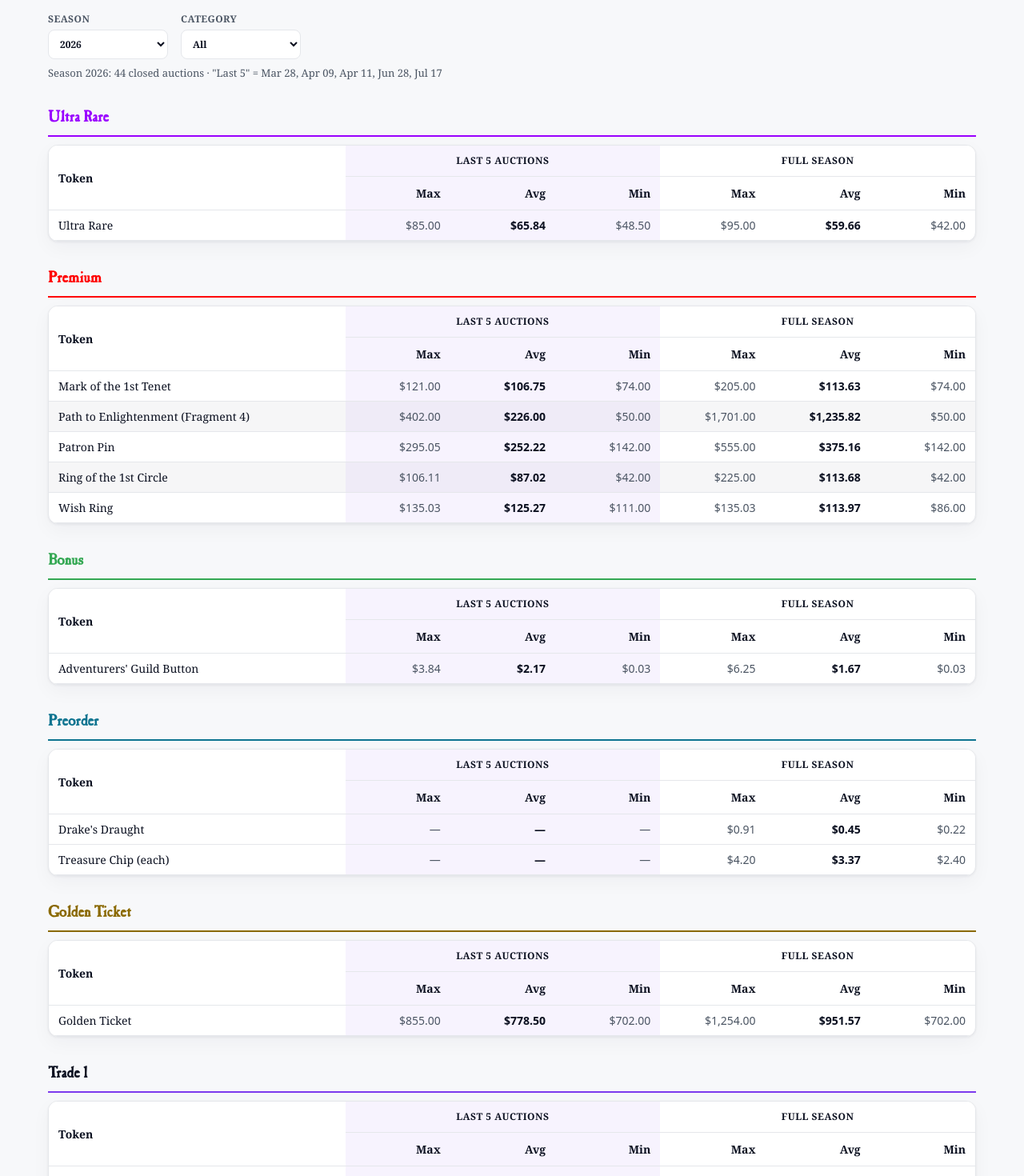
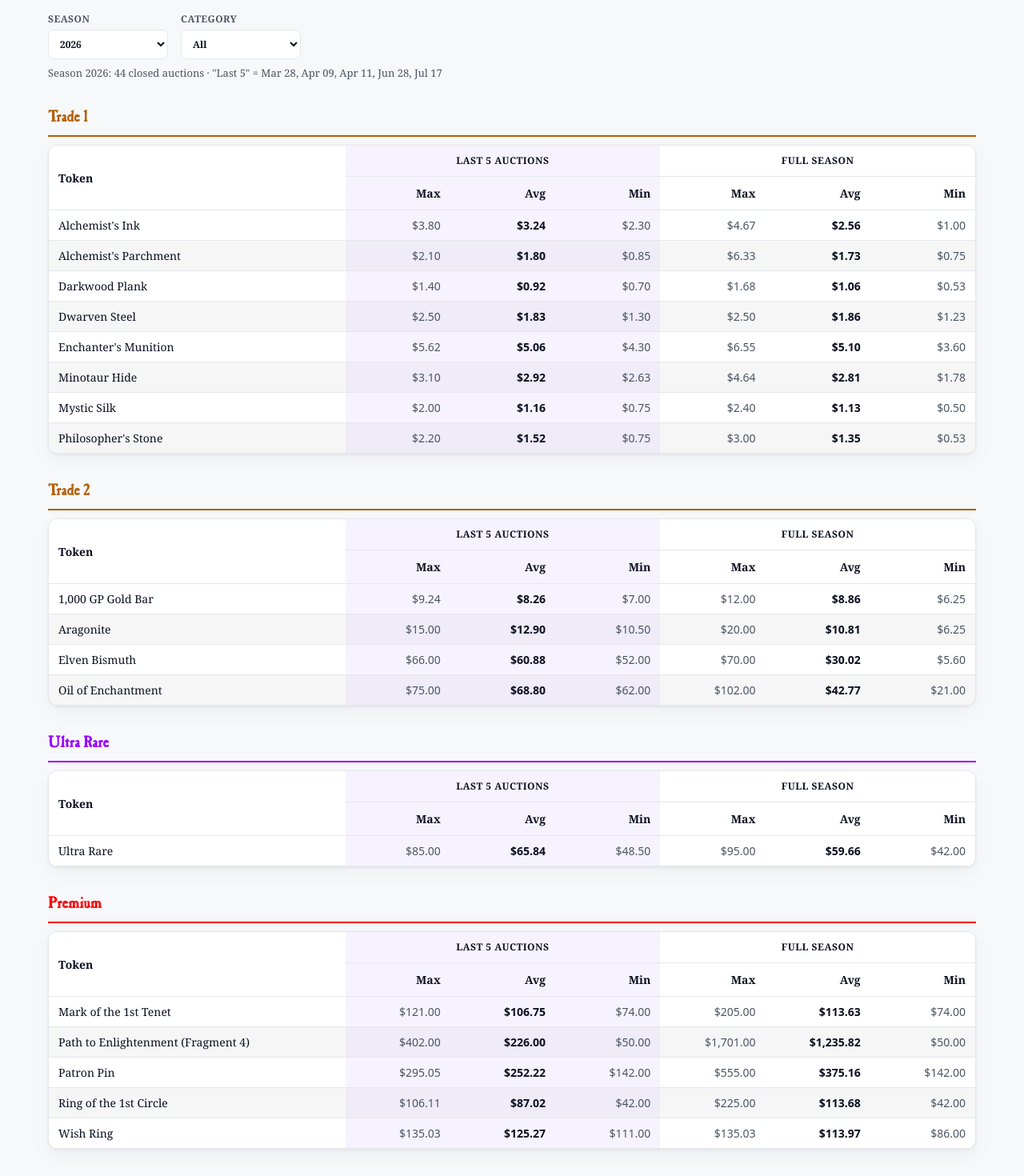
Before and after one commit to mjdomask-jpg/trueDungeonAuctionPrices, a React (Vite) app: page / in a window 1280 px wide. Shown: the part 180-1650 px from the top of the page at 80% size. Built offline with nearby package versions, Linux system fonts and the light colour scheme.

Commit message:
Fixed error in category tables

```diff
--- a/src/App.css
+++ b/src/App.css
@@ -130,8 +130,8 @@ header h1 {
    exception: its bright brand cyan (#00c7ff) is unreadable on white, so light
    mode uses a darkened cyan and dark mode uses the bright brand value. */
 .cat-section[data-category='Trade Good']    { --cat-color: #b45f06; }
-.cat-section[data-category='Trade Good 1']    { --cat-color: #b45f06; }
-.cat-section[data-category='Trade Good 2']    { --cat-color: #b45f06; }
+.cat-section[data-category='Trade 1']    { --cat-color: #b45f06; }
+.cat-section[data-category='Trade 2']    { --cat-color: #b45f06; }
 .cat-section[data-category='Ultra Rare']    { --cat-color: #9900ff; }
 .cat-section[data-category='Premium']       { --cat-color: #ff0000; }
 .cat-section[data-category='Bonus']         { --cat-color: #34a853; }
--- a/src/pages/DashboardPage.tsx
+++ b/src/pages/DashboardPage.tsx
@@ -9,7 +9,7 @@ import { CategoryTable } from '../components/CategoryTable';
 // Fixed display order for the per-category tables. Any category not listed
 // here is appended afterward, alphabetically.
 const CATEGORY_ORDER = [
-  'Trade Good 1', 'Trade Good 2', 'Ultra Rare', 'Premium', 'Bonus', 'Preorder', 'Golden Ticket',
+  'Trade 1', 'Trade 2', 'Ultra Rare', 'Premium', 'Bonus', 'Preorder', 'Golden Ticket',
 ];
 
 export default function DashboardPage() {
```
